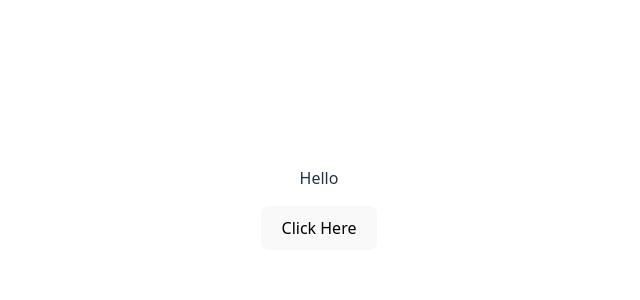
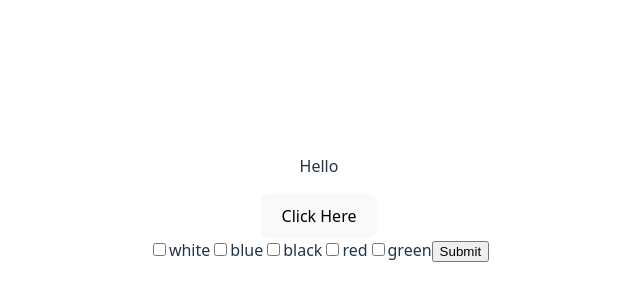
Before and after one commit to JonahEdelmanGold/FinalProj, a React (Vite) app: page / in a window 1280 px wide. Shown: the part 200-500 px from the top of the page, without its empty margins (321-961 px from the left). Built offline with nearby package versions, Linux system fonts and the light colour scheme; no server answers.

Commit message:
Color Filters

```diff
--- a/src/Filter.jsx
+++ b/src/Filter.jsx
@@ -29,13 +29,30 @@ function Filter(){
     };
     const handleSubmit = (e) =>{
         e.preventDefault();
+        const formCheckboxes = Array.from(e.target.elements);
+        //console.log(formCheckboxes);
+        formCheckboxes.forEach(element => {
+            console.log(element.name + " " + element.checked);
+        });
     }
 
 
-    const Checkbox = ({label, value}) =>{
-        const [checked, setChecked] = useState({value});
+    const Checkbox = ({label}) =>{
+        const [checked, setChecked] = useState(true);
+        const id = label;
+
+        function handleClick(){
+            setChecked(!checked);
+            //console.log(checked);
+        }
+
+        var thisLabel = label;
+
         return(
-            <p>{label}</p>
+            <>
+            <input type = "checkbox" name = {thisLabel} onClick={handleClick}></input>
+            <label>{thisLabel}</label>
+            </>
         );
     };
 
@@ -43,7 +60,12 @@ function Filter(){
         <>
         <button onClick={setButton}>Click Here</button>
         <form id = "ColorFilter" onSubmit = {handleSubmit}>
-
+            <Checkbox label = "white"></Checkbox>
+            <Checkbox label = "blue"></Checkbox>
+            <Checkbox label = "black"></Checkbox>
+            <Checkbox label = "red"></Checkbox>
+            <Checkbox label = "green"></Checkbox>
+            <input type = "submit" value = "Submit"></input>
         </form>
         </>
     );
```
